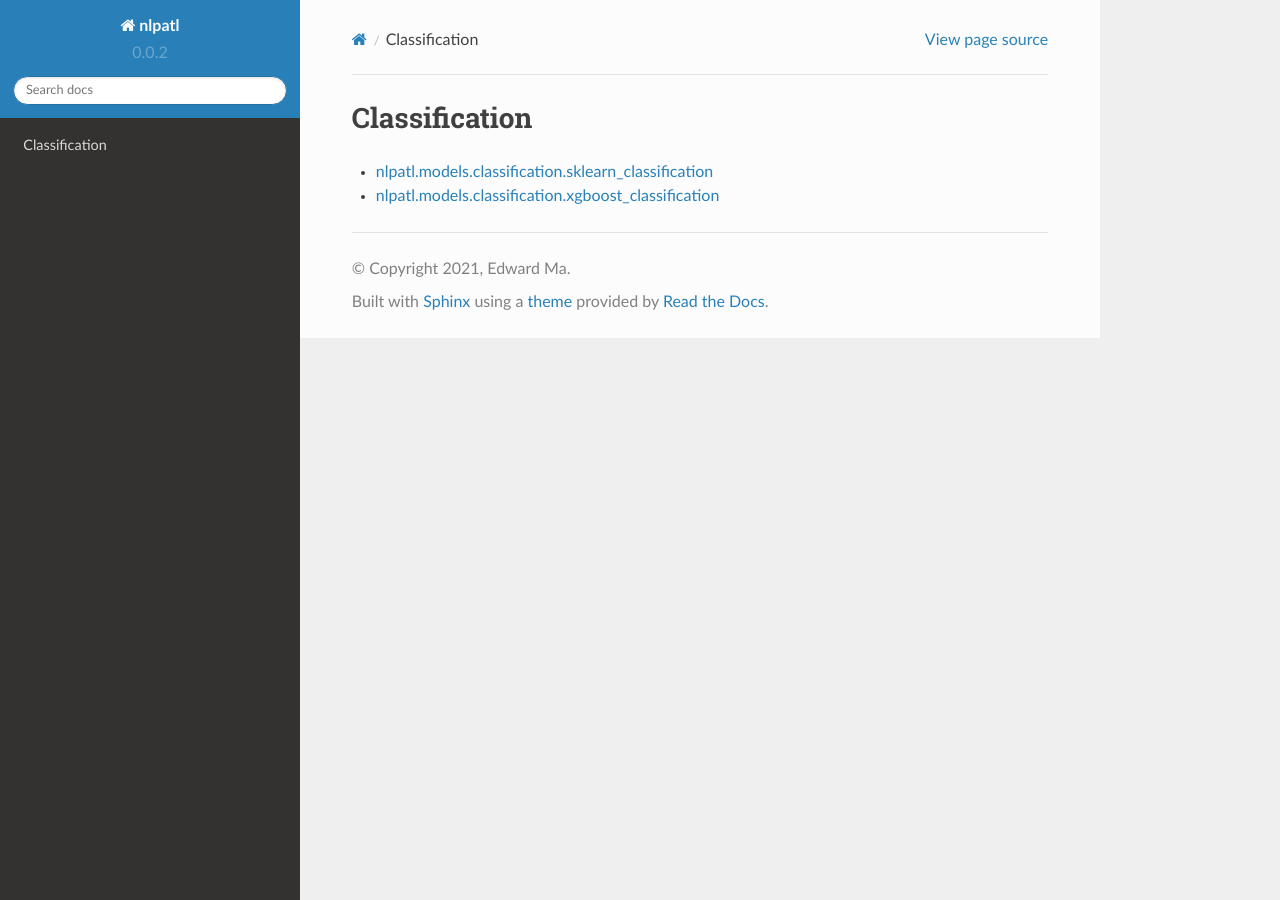
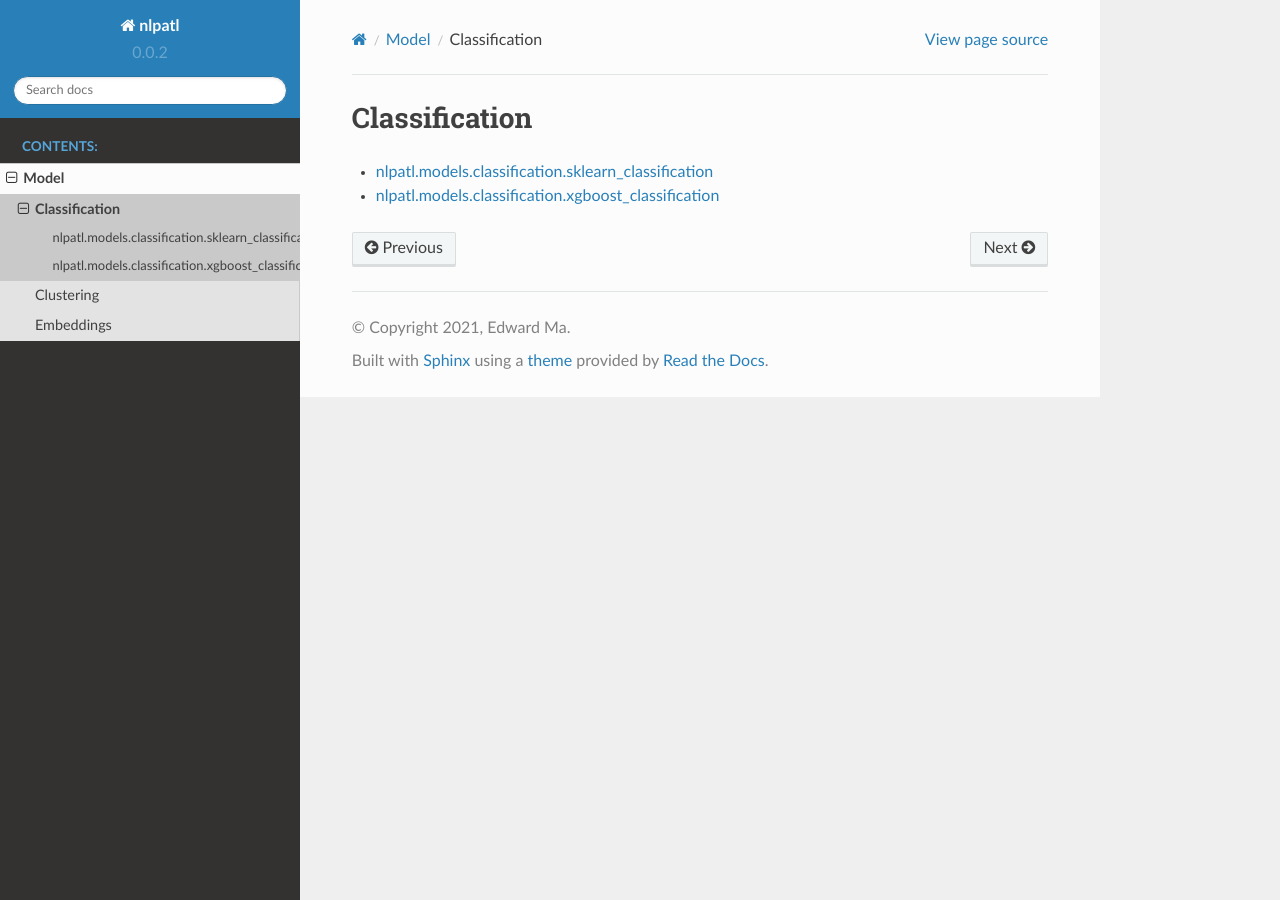
Before and after one commit to makcedward/nlpatl, a Sphinx documentation site: the page built from docs/models/classification/classification.rst, in a window 1280 px wide. Built offline with Sphinx 7.4.7 and the Read the Docs theme 2.0.0, drawn with Linux system fonts in a browser that asks for light colours; pages that are not in the unit, such as notebooks, are missing from menus.

Commit message:
add docs directory

```diff
--- a/docs/index.rst
+++ b/docs/index.rst
@@ -8,7 +8,7 @@ The goal of NLPatl is assisting user to build high quality labeled dataset. It b
    :maxdepth: 3
    :caption: Contents:
 
-   ./models
+   ./models/model
 
 See :ref:`modindex` for API.
 
--- /dev/null
+++ b/docs/models/model.rst
@@ -0,0 +1,9 @@
+Model
+=========
+
+.. toctree::
+    :maxdepth: 6
+
+    ./classification/classification
+    ./clustering/clustering
+    ./embeddings/embeddings
```
